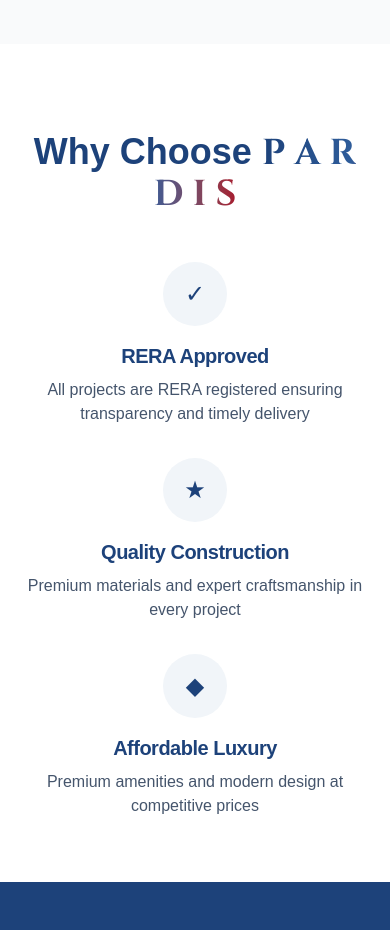
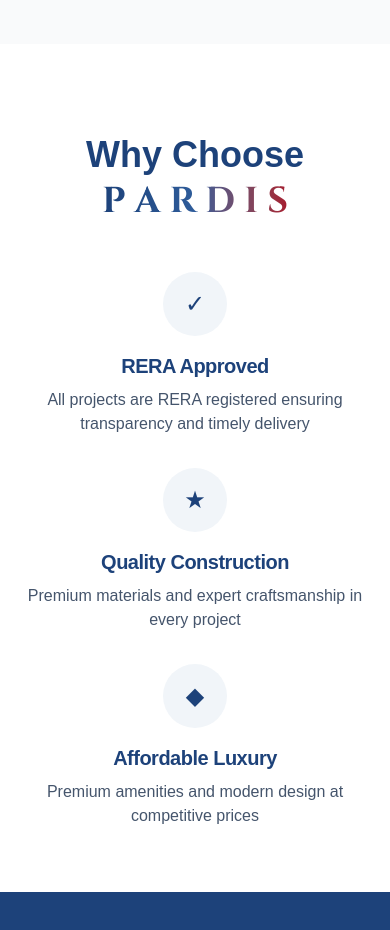
Before and after one commit to arzish69/sanjaydevnaniprojects, a Next.js app: page / in a window 390 px wide. Shown: the part 2580-3510 px from the top of the page. Built offline with nearby package versions, Linux system fonts and the light colour scheme.

Commit message:
mobile view fixed for why choose pardis

```diff
--- a/app/page.tsx
+++ b/app/page.tsx
@@ -110,7 +110,11 @@
         >
           <source src="/hero.MP4" type="video/mp4" />
           {/* Fallback image if video fails to load */}
-    <img src="/hero-fallback.jpg" alt="Luxury Interior" className="w-full h-full object-cover" />
+          <img
+            src="/hero-fallback.jpg"
+            alt="Luxury Interior"
+            className="w-full h-full object-cover"
+          />
         </video>
 
         {/* Dark Overlay for readability */}
@@ -119,14 +123,18 @@
         {/* Content */}
         <div className="relative max-w-7xl mx-auto px-4 sm:px-6 lg:px-8 w-full">
           <div className="text-center max-w-3xl mx-auto">
-      <h1 className={`text-4xl md:text-5xl lg:text-6xl font-bold text-white mb-6 ${cinzel.className}`}>
-        Luxury, <span className="bg-gradient-to-r from-[#1D427A] via-[#2E5C9A] to-[#A6192E] bg-clip-text text-transparent">Perfected...</span>
+            <h1
+              className={`text-4xl md:text-5xl lg:text-6xl font-bold text-white mb-6 ${cinzel.className}`}
+            >
+              Luxury,{" "}
+              <span className="bg-gradient-to-r from-[#1D427A] via-[#2E5C9A] to-[#A6192E] bg-clip-text text-transparent">
+                Perfected...
+              </span>
             </h1>
             <p className="text-xl text-gray-200 mb-8">
               Experience modern living with world-class amenities and trusted
               construction quality.
             </p>
-
           </div>
         </div>
       </section>
@@ -322,8 +330,9 @@
       <section className="py-16 bg-white">
         <div className="max-w-7xl mx-auto px-4 sm:px-6 lg:px-8">
           <div className="text-center mb-12">
-            <h2 className="text-4xl md:text-5xl font-bold text-[#1D427A] mt-6">
-              Why Choose{" "}
+            <h2 className="text-4xl md:text-5xl font-bold text-[#1D427A] mt-6 leading-tight">
+              Why Choose <br className="md:hidden" />{" "}
+              {/* Force break on mobile, hide on desktop */}
               <span
                 className={`bg-gradient-to-r from-[#1D427A] via-[#2E5C9A] to-[#A6192E] bg-clip-text text-transparent ${cinzel.className}`}
               >
```
Lines whose indentation alone changed are shown as unchanged.
